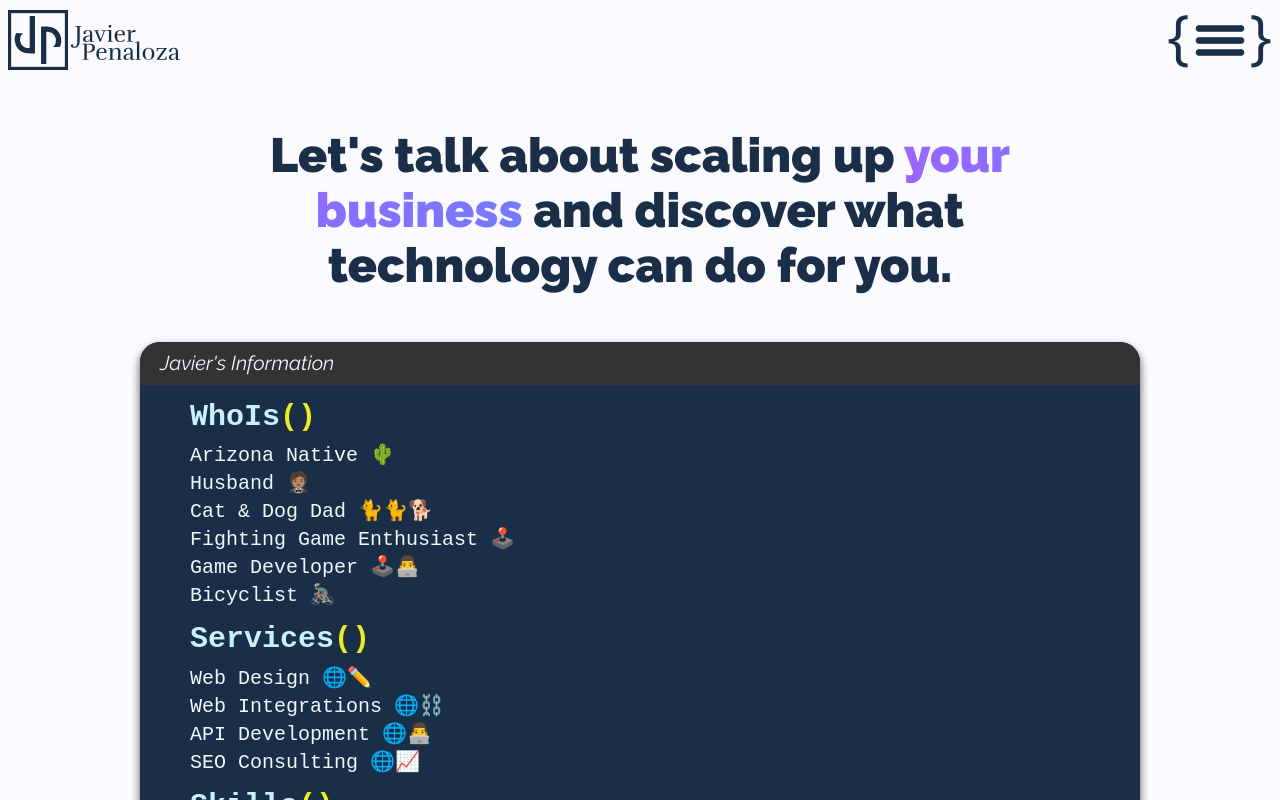
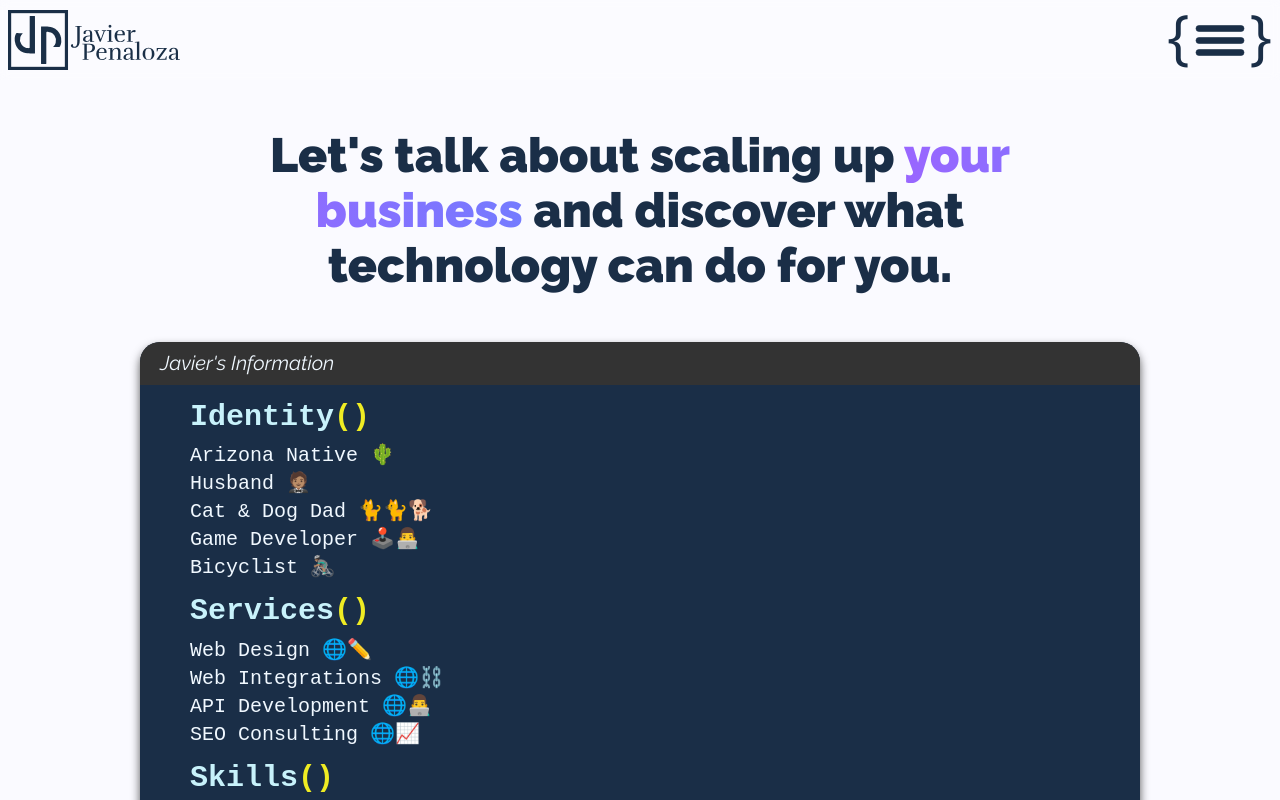
Before and after one commit to veralece/JavierPenaloza-Portfolio, a Vue app: page / in a window 1280 px wide. Shown: the top 800 px of the page. Built offline with nearby package versions, Linux system fonts and the light colour scheme.

Commit message:
changes to home page

```diff
--- a/src/pages/Home.vue
+++ b/src/pages/Home.vue
@@ -16,12 +16,11 @@ onMounted(() => {
                 technology can do for you.</h1>
         </header>
         <section class="console">
-            <h2><span class="func-name">WhoIs</span><span class="code">()</span></h2>
+            <h2><span class="func-name">Identity</span><span class="code">()</span></h2>
             <ul>
                 <li>Arizona Native 🌵</li>
                 <li>Husband 🤵🏽</li>
                 <li>Cat & Dog Dad 🐈🐈🐕</li>
-                <li>Fighting Game Enthusiast 🕹️</li>
                 <li>Game Developer 🕹️👨‍💻</li>
                 <li>Bicyclist 🚴🏽‍♂️</li>
             </ul>
```
